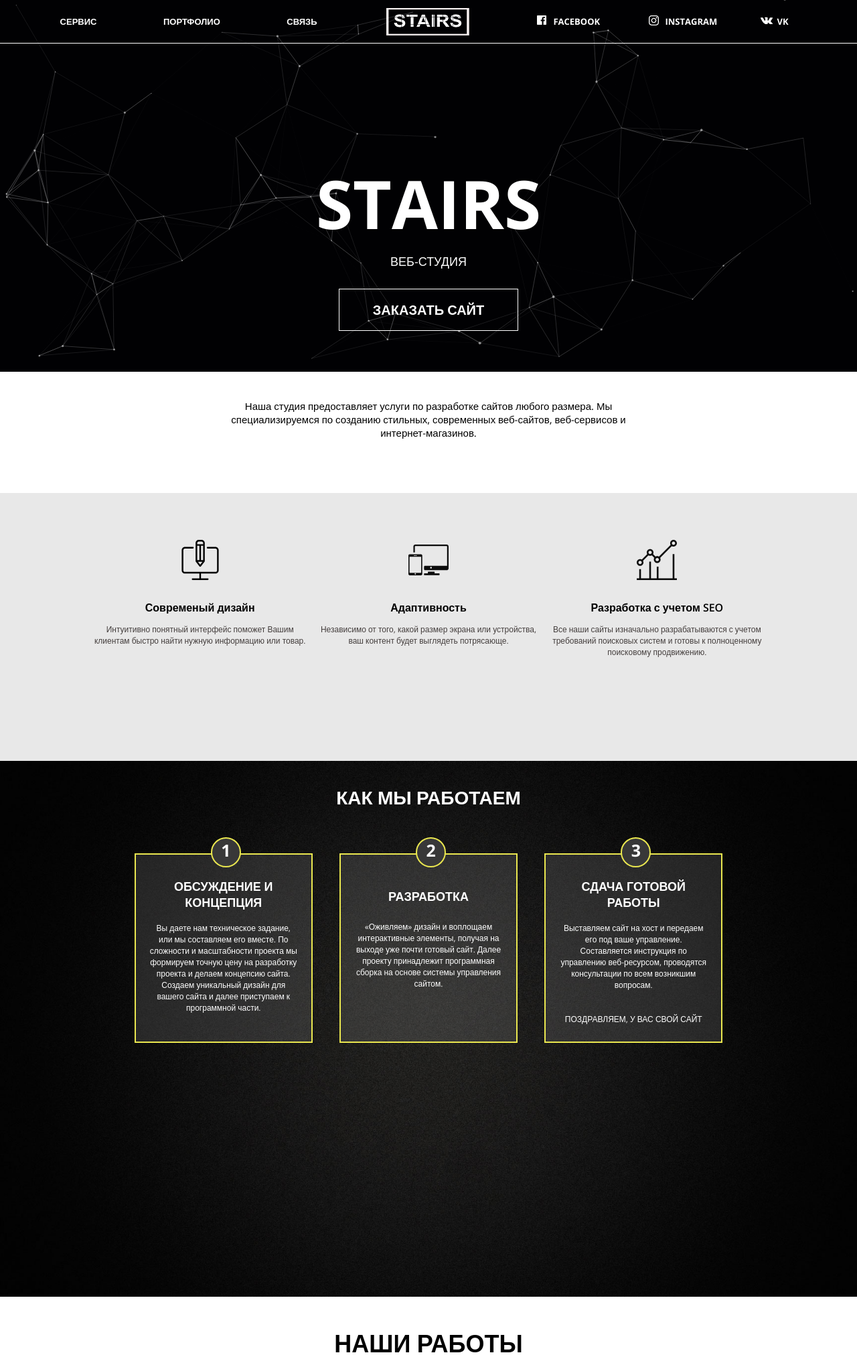
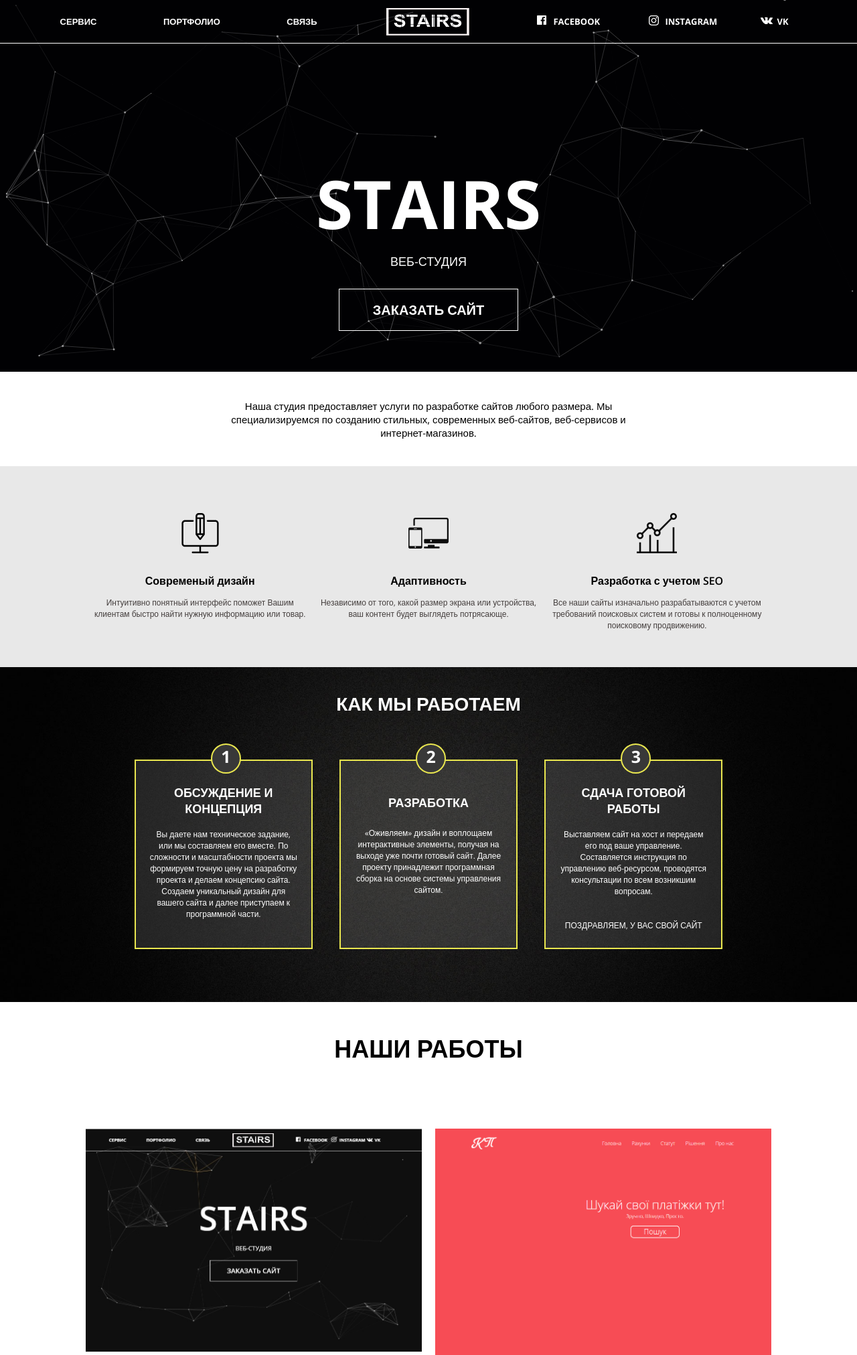
Before and after one commit to propanQ/stairs-test, a PHP site: page / in a window 1280 px wide. Shown: the top 2023 px of the page at 67% size. Run offline with PHP 8.4, Linux system fonts and the light colour scheme; some libraries are stand-ins or nearby versions.

Commit message:
Update media.css

```diff
--- a/styles/media.css
+++ b/styles/media.css
@@ -182,7 +182,7 @@
 	}
 }
 
-@media screen and (min-width: 580px) and (max-width: 767px) {
+@media screen and (min-width: 580px) and (max-width: 768px) {
 
 	header {
 		height: 555px;
@@ -387,7 +387,7 @@
 	}
 }
 
-@media screen and (min-width: 768px) and (max-width: 1024px) {
+@media screen and (min-width: 769px) and (max-width: 1024px) {
 
 	header {
 		height: 100%;
@@ -579,12 +579,12 @@
 	}
 }
 
-@media screen and (min-width: 1025px) and (max-width: 1365px) {
+@media screen and (min-width: 1025px) and (max-width: 1366px) {
 
 	header {
 		height: 100%;
 		width: 100%;
-		min-height: 560px;
+		min-height: 760px;
 	}
 
 	.head-menu {
@@ -1112,6 +1112,28 @@
 		padding: 3px 3px;
 	}
 
+}
+
+@media screen and (min-width: 1000px) and (max-width: 1367px) and (min-height: 665px) {
+	#skill {
+		max-height: 300px;
+	}
+
+	#content {
+		max-height: 500px;
+	}
+
+	#our {
+		max-height: 700px;
+	}
+
+	#communication {
+		max-height: 600px;
+	}
+
+	#description {
+		max-height: 80px;
+	}
 }
 
 @media screen and (min-width: 1820px) and (max-width: 2560px) {
@@ -1328,7 +1350,7 @@
 
 }
 
-@media screen and (min-width: 1024px) and (max-width: 1365px) {
+@media screen and (min-width: 1024px) and (max-width: 1366px) {
 
 	#content {
 		background: url(../img/wer.jpg) no-repeat center center / cover fixed;
@@ -1395,7 +1417,7 @@
 
 @media screen and (min-width: 1367px) and (max-width: 1850px) {
 
-	.container > h1 {
+.container > h1 {
 	font-size: 35px;
 	padding: 65px 0 75px 0;
 	padding-top: 30px;
@@ -1673,7 +1695,7 @@
 
 }
 
-@media screen and (min-width: 400px) and (max-width: 769px) {
+@media screen and (min-width: 400px) and (max-width: 768px) {
 	#our {
 		height: 1100px;
 	}
@@ -1713,7 +1735,7 @@
 		z-index: 100;
 	}
 }
-@media screen and (min-width: 770px) and (max-width: 1024px) {
+@media screen and (min-width: 768px) and (max-width: 1024px) {
 
 	.screen_0 {
 		width: 100%;
```
